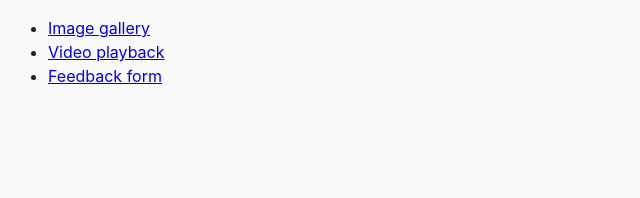
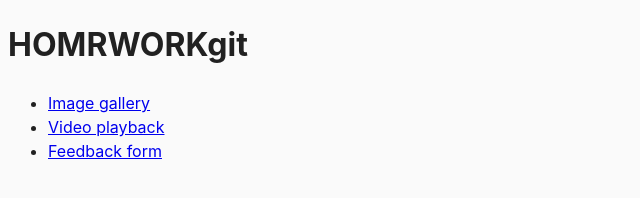
Before and after one commit to YevheniiKravchukUA/goit-js-hw-08, a website built with Parcel: page src/index.html in a window 1280 px wide. Shown: the whole page, without its empty margins (0-640 px from the left). Built offline with nearby package versions, Linux system fonts and the light colour scheme.

Commit message:
npm init

```diff
--- a/src/index.html
+++ b/src/index.html
@@ -8,6 +8,7 @@
     <link rel="stylesheet" href="css/common.css" />
   </head>
   <body>
+    <h1>HOMRWORKgit</h1>
     <ul>
       <li><a href="01-gallery.html">Image gallery</a></li>
       <li><a href="02-video.html">Video playback</a></li>
```
